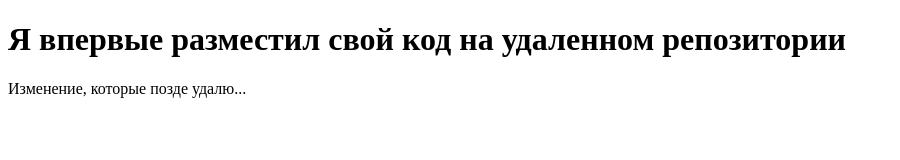
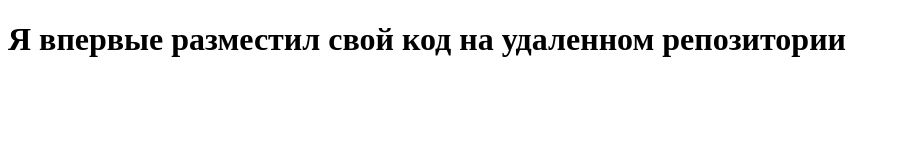
Before and after one commit to Kusariba/repo, a plain HTML site: page index.html in a window 1280 px wide. Shown: the whole page, without its empty margins (0-900 px from the left). Drawn offline with Linux system fonts and the light colour scheme.

Commit message:
Revert "Ошибочный коммит"
This reverts commit 70469e18e9502846c3da63d8c80e2d29b8fdde3f.

```diff
--- a/index.html
+++ b/index.html
@@ -7,6 +7,5 @@
 </head>
 <body>
     <h1>Я впервые разместил свой код на удаленном репозитории</h1>
-    <p>Изменение, которые позде удалю...</p>
 </body>
 </html>
```
